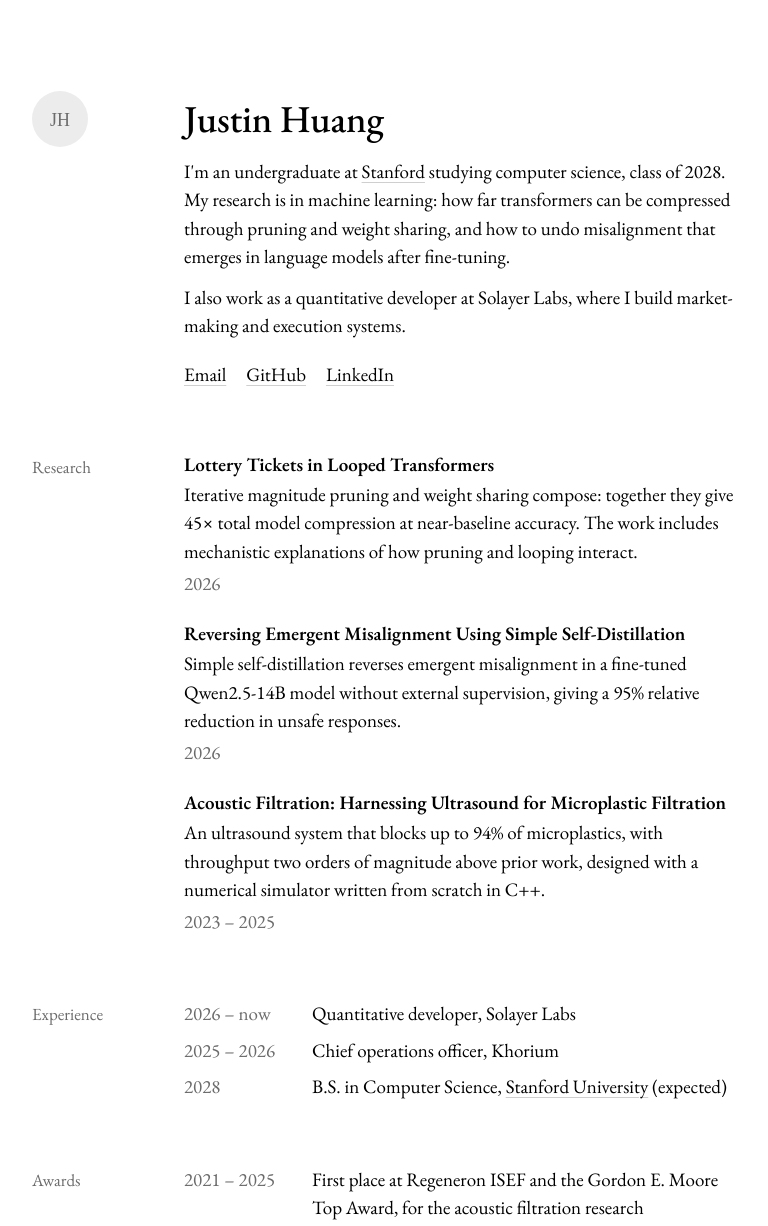
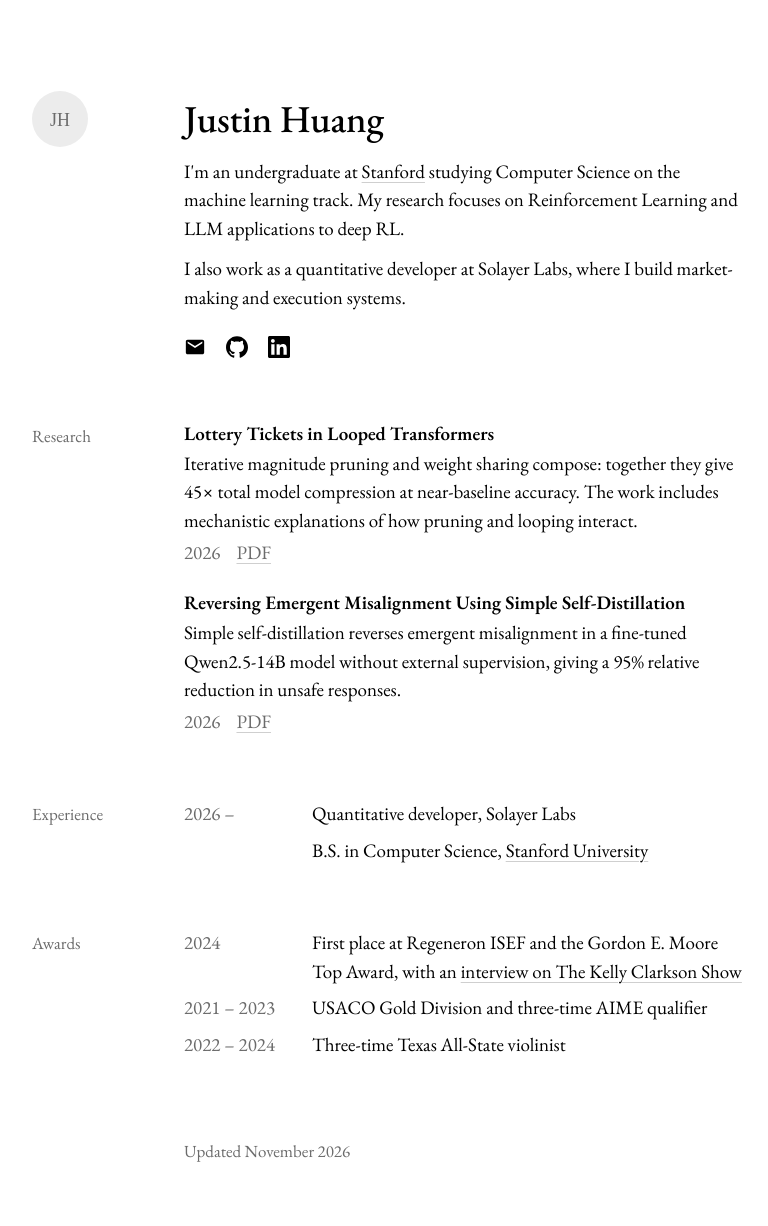
Before and after one commit to JustintheButton/JustintheButton.github.io, a plain HTML site: page index.html in a window 1280 px wide. Shown: the top 1226 px of the page, without its empty margins (252-1020 px from the left). Drawn offline with nearby package versions, Linux system fonts and the light colour scheme.

Commit message:
Use icon links, link papers, trim experience
Replace the text contact links with icons, link the two research
entries to their PDFs, drop the acoustic filtration entry, link the
Kelly Clarkson Show interview, and shorten the Experience list.

Co-Authored-By: Claude Fable 5.2 <noreply@anthropic.com>

```diff
--- a/index.html
+++ b/index.html
@@ -33,22 +33,32 @@
 
         <p>
           I'm an undergraduate at <a href="https://www.stanford.edu/">Stanford</a> studying
-          computer science, class of 2028. My research is in machine learning: how far
-          transformers can be compressed through pruning and weight sharing, and how to
-          undo misalignment that emerges in language models after fine-tuning.
+          Computer Science on the machine learning track. My research focuses on Reinforcement Learning and
+          LLM applications to deep RL.
         </p>
         <p>
           I also work as a quantitative developer at Solayer Labs, where I build
           market-making and execution systems.
         </p>
 
-        <!-- EDIT: add more links here in the same form when you have them:
-             <li><a href="https://scholar.google.com/citations?user=ID">Scholar</a></li>
-             <li><a href="assets/cv.pdf">CV</a></li> -->
+        <!-- EDIT: each link is an icon. To change where one goes, edit its href.
+             To add another, copy one <li> and swap the href, the two labels and the <path>. -->
         <ul class="links">
-          <li><a href="mailto:jushuang@stanford.edu">Email</a></li>
-          <li><a href="https://github.com/JustintheButton">GitHub</a></li>
-          <li><a href="https://www.linkedin.com/in/justinhuang583/">LinkedIn</a></li>
+          <li>
+            <a href="mailto:jushuang@stanford.edu" aria-label="Email" title="Email">
+              <svg viewBox="0 0 24 24" aria-hidden="true"><path d="M20 4H4c-1.1 0-1.99.9-1.99 2L2 18c0 1.1.9 2 2 2h16c1.1 0 2-.9 2-2V6c0-1.1-.9-2-2-2zm0 4l-8 5-8-5V6l8 5 8-5v2z"/></svg>
+            </a>
+          </li>
+          <li>
+            <a href="https://github.com/JustintheButton" aria-label="GitHub" title="GitHub">
+              <svg viewBox="0 0 24 24" aria-hidden="true"><path d="M12 .297c-6.63 0-12 5.373-12 12 0 5.303 3.438 9.8 8.205 11.385.6.113.82-.258.82-.577 0-.285-.01-1.04-.015-2.04-3.338.724-4.042-1.61-4.042-1.61C4.422 18.07 3.633 17.7 3.633 17.7c-1.087-.744.084-.729.084-.729 1.205.084 1.838 1.236 1.838 1.236 1.07 1.835 2.809 1.305 3.495.998.108-.776.417-1.305.76-1.605-2.665-.3-5.466-1.332-5.466-5.93 0-1.31.465-2.38 1.235-3.22-.135-.303-.54-1.523.105-3.176 0 0 1.005-.322 3.3 1.23.96-.267 1.98-.399 3-.405 1.02.006 2.04.138 3 .405 2.28-1.552 3.285-1.23 3.285-1.23.645 1.653.24 2.873.12 3.176.765.84 1.23 1.91 1.23 3.22 0 4.61-2.805 5.625-5.475 5.92.42.36.81 1.096.81 2.22 0 1.606-.015 2.896-.015 3.286 0 .315.21.69.825.57C20.565 22.092 24 17.592 24 12.297c0-6.627-5.373-12-12-12"/></svg>
+            </a>
+          </li>
+          <li>
+            <a href="https://www.linkedin.com/in/justinhuang583/" aria-label="LinkedIn" title="LinkedIn">
+              <svg viewBox="0 0 24 24" aria-hidden="true"><path d="M20.447 20.452h-3.554v-5.569c0-1.328-.027-3.037-1.852-3.037-1.853 0-2.136 1.445-2.136 2.939v5.667H9.351V9h3.414v1.561h.046c.477-.9 1.637-1.85 3.37-1.85 3.601 0 4.267 2.37 4.267 5.455v6.286zM5.337 7.433c-1.144 0-2.063-.926-2.063-2.065 0-1.138.92-2.063 2.063-2.063 1.14 0 2.064.925 2.064 2.063 0 1.139-.925 2.065-2.064 2.065zm1.782 13.019H3.555V9h3.564v11.452zM22.225 0H1.771C.792 0 0 .774 0 1.729v20.542C0 23.227.792 24 1.771 24h20.451C23.2 24 24 23.227 24 22.271V1.729C24 .774 23.2 0 22.222 0h.003z"/></svg>
+            </a>
+          </li>
         </ul>
       </div>
     </header>
@@ -61,37 +71,32 @@
         <div class="body">
 
           <!-- EDIT: copy one <article class="paper"> block per project, newest first.
-               When a write-up is public, wrap the title in a link and add links after the date:
-               <h3><a href="URL">Title</a></h3>
-               <p class="meta"><span>2026</span> <a href="URL">Paper</a> <a href="URL">Code</a></p> -->
+               The title and the "PDF" link both point at the write-up. Add more links
+               after the date in the same form, e.g. <a href="URL">Code</a> -->
           <article class="paper">
-            <h3>Lottery Tickets in Looped Transformers</h3>
+            <h3><a href="https://drive.google.com/file/d/1sVHs_umBW4FBqT4JhfSD82uOEzMft7NP/view">Lottery Tickets in Looped Transformers</a></h3>
             <p>
               Iterative magnitude pruning and weight sharing compose: together they give
               45&times; total model compression at near-baseline accuracy. The work includes
               mechanistic explanations of how pruning and looping interact.
             </p>
-            <p class="meta"><span>2026</span></p>
+            <p class="meta">
+              <span>2026</span>
+              <a href="https://drive.google.com/file/d/1sVHs_umBW4FBqT4JhfSD82uOEzMft7NP/view">PDF</a>
+            </p>
           </article>
 
           <article class="paper">
-            <h3>Reversing Emergent Misalignment Using Simple Self-Distillation</h3>
+            <h3><a href="https://drive.google.com/file/d/1lEhJlX38KreU_rLHRgTHgfaz3JhhGElx/view">Reversing Emergent Misalignment Using Simple Self-Distillation</a></h3>
             <p>
               Simple self-distillation reverses emergent misalignment in a fine-tuned
               Qwen2.5-14B model without external supervision, giving a 95% relative
               reduction in unsafe responses.
             </p>
-            <p class="meta"><span>2026</span></p>
-          </article>
-
-          <article class="paper">
-            <h3>Acoustic Filtration: Harnessing Ultrasound for Microplastic Filtration</h3>
-            <p>
-              An ultrasound system that blocks up to 94% of microplastics, with throughput
-              two orders of magnitude above prior work, designed with a numerical simulator
-              written from scratch in C++.
+            <p class="meta">
+              <span>2026</span>
+              <a href="https://drive.google.com/file/d/1lEhJlX38KreU_rLHRgTHgfaz3JhhGElx/view">PDF</a>
             </p>
-            <p class="meta"><span>2023 &ndash; 2025</span></p>
           </article>
 
         </div>
@@ -103,16 +108,13 @@
         <div class="body">
           <ul class="list dated">
             <li>
-              <time>2026 &ndash; now</time>
+              <time>2026 &ndash;</time>
               <span>Quantitative developer, Solayer Labs</span>
             </li>
             <li>
-              <time>2025 &ndash; 2026</time>
-              <span>Chief operations officer, Khorium</span>
-            </li>
-            <li>
-              <time>2028</time>
-              <span>B.S. in Computer Science, <a href="https://www.stanford.edu/">Stanford University</a> (expected)</span>
+              <!-- the empty <span> keeps this row lined up with the dated ones -->
+              <span></span>
+              <span>B.S. in Computer Science, <a href="https://www.stanford.edu/">Stanford University</a></span>
             </li>
           </ul>
         </div>
@@ -124,8 +126,8 @@
         <div class="body">
           <ul class="list dated">
             <li>
-              <time>2021 &ndash; 2025</time>
-              <span>First place at Regeneron ISEF and the Gordon E. Moore Top Award, for the acoustic filtration research</span>
+              <time>2024</time>
+              <span>First place at Regeneron ISEF and the Gordon E. Moore Top Award, with an <a href="https://www.youtube.com/watch?v=mS9XRVmSar8">interview on The Kelly Clarkson Show</a></span>
             </li>
             <li>
               <time>2021 &ndash; 2023</time>
--- a/style.css
+++ b/style.css
@@ -109,8 +109,28 @@ h1 {
 .links {
   display: flex;
   flex-wrap: wrap;
-  gap: 0.25rem 1.25rem;
-  margin-top: 1.25rem;
+  align-items: center;
+  gap: 1.25rem;
+  margin-top: 1.5rem;
+}
+
+/* Icon links. The padding widens the tap area; the negative margin keeps
+   the icons aligned with the text column. */
+.links a {
+  display: block;
+  padding: 0.5rem;
+  margin: -0.5rem;
+  text-decoration: none;
+  transition: color 120ms ease;
+}
+
+.links a:hover { color: var(--quiet); }
+
+.links svg {
+  display: block;
+  width: 1.375rem;
+  height: 1.375rem;
+  fill: currentColor;
 }
 
 /* ---------- Section labels ---------- */
```
Also changed, not shown: 1 other file.
